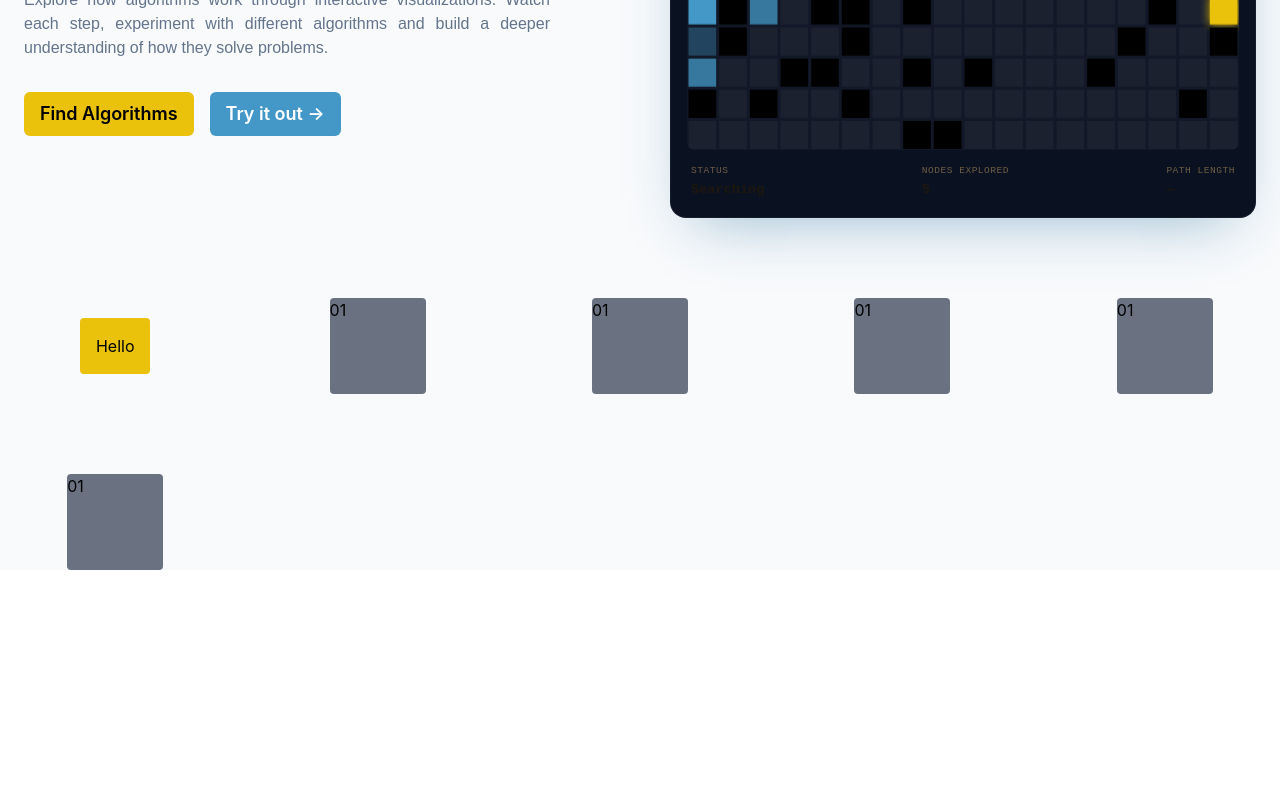
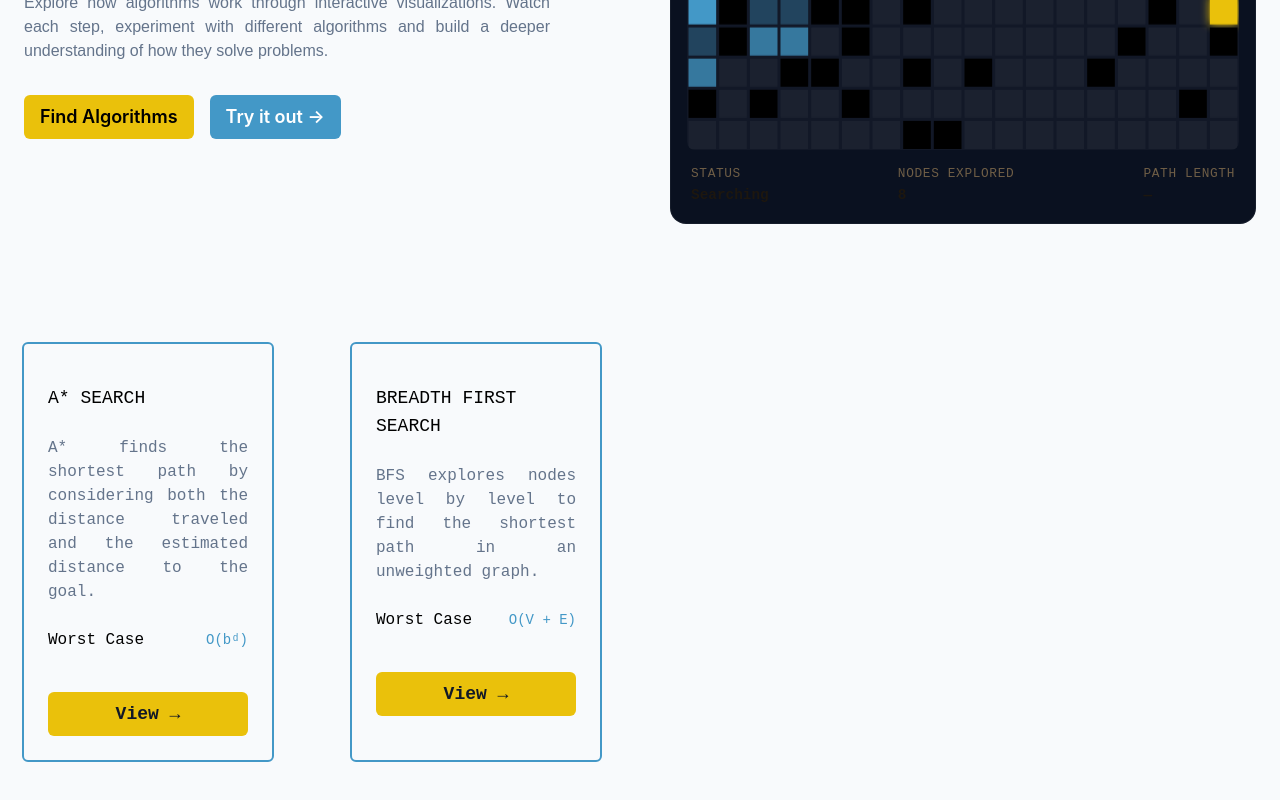
Before and after one commit to ricardo-woo/algorithm-visualizer, a React app in the folder algo-visualizer/: page / in a window 1280 px wide. Shown: the part 322-1122 px from the top of the page. Before the commit the page ends 892 px from the top, so only its background shows below. Built offline with nearby package versions, Linux system fonts and the light colour scheme; the HTML template or start-up script is replaced by a standard one.

Commit message:
feat: integrate CardGrid component into Home page and enhance Button component usage

```diff
--- a/algo-visualizer/src/components/Button.tsx
+++ b/algo-visualizer/src/components/Button.tsx
@@ -3,6 +3,7 @@ interface ButtonProps {
   onClick?: () => void;
   bgcolor?: string;
   txtcolor?: string;
+  width?: React.ReactNode;
 }
 
 export const Button = ({
@@ -10,6 +11,7 @@ export const Button = ({
   onClick,
   bgcolor,
   txtcolor,
+  width,
 }: ButtonProps) => {
   return (
     <button
@@ -19,6 +21,7 @@ export const Button = ({
         rounded-md
         ${bgcolor}
         ${txtcolor}
+        ${width}
         px-4
         py-2
         text-lg
--- a/algo-visualizer/src/components/CardGrid.tsx
+++ b/algo-visualizer/src/components/CardGrid.tsx
@@ -1,14 +1,60 @@
+import { Button } from "./Button";
+
+interface CardItemProps {
+  title?: string;
+  description?: string;
+  worstcase?: string;
+}
+
+const algorithms = [
+  {
+    title: "A* SEARCH",
+    description:
+      "A* finds the shortest path by considering both the distance traveled and the estimated distance to the goal.",
+    worstcase: "O(bᵈ)",
+  },
+  {
+    title: "BREADTH FIRST SEARCH",
+    description:
+      "BFS explores nodes level by level to find the shortest path in an unweighted graph.",
+    worstcase: "O(V + E)",
+  },
+];
+
+const CardItem = ({ title, description, worstcase }: CardItemProps) => {
+  return (
+    <div className="rounded w-full transition-all delay-25 duration-200 ease-in-out hover:scale-105 h-full outline-secondary outline-2 font-tech p-6 dark:text-dark-foreground">
+      <h1 className="mt-4 text-lg">{title}</h1>
+      <p className="text-justify my-6 text-muted dark:text-dark-muted">
+        {description}
+      </p>
+      <div className="flex mb-10 flex-row items-center justify-between">
+        <p>Worst Case</p>
+        <p className="text-secondary text-sm">{worstcase}</p>
+      </div>
+      <Button
+        width="w-full"
+        display="View →"
+        bgcolor="bg-accent"
+        txtcolor="text-foreground"
+      />
+    </div>
+  );
+};
+
 export const CardGrid = () => {
   return (
-    <div className="grid grid-cols-2 place-items-center justify-evenly gap-20 items-center md:grid-cols-5">
-      <div className="rounded w-auto bg-accent p-4">
-        <div>Hello</div>
+    <div className="py-10">
+      <div className="grid grid-cols-1 place-items-center justify-evenly gap-20 items-center sm:grid-cols-2 xl:grid-cols-4">
+        {algorithms.map((algorithm) => (
+          <CardItem
+            key={algorithm.title}
+            title={algorithm.title}
+            description={algorithm.description}
+            worstcase={algorithm.worstcase}
+          />
+        ))}
       </div>
-      <div className="rounded h-24 w-24 bg-gray-500">01</div>
-      <div className="rounded h-24 w-24 bg-gray-500">01</div>
-      <div className="rounded h-24 w-24 bg-gray-500">01</div>
-      <div className="rounded h-24 w-24 bg-gray-500">01</div>
-      <div className="rounded h-24 w-24 bg-gray-500">01</div>
     </div>
   );
 };
--- a/algo-visualizer/src/components/FeaturedViewport.tsx
+++ b/algo-visualizer/src/components/FeaturedViewport.tsx
@@ -86,7 +86,7 @@ export const FeaturedViewport = () => {
   const demo = demos[demoIndex];
 
   return (
-    <div className="rounded-2xl border border-white/5 bg-[#0a1120] dark:bg-[#F5EEDF] p-4 shadow-[0_24px_60px_-24px_rgba(6,87,137,0.4)]">
+    <div className="rounded-2xl border border-white/5 bg-[#0a1120] dark:bg-[#F5EEDF] p-4">
       <div className="mb-3 flex items-center gap-2 px-1">
         <span className="font-tech text-[0.68rem] uppercase tracking-wider text-[#6F5E46]">
           {demo.label}
@@ -105,10 +105,10 @@ export const FeaturedViewport = () => {
       <div className="mt-3.5 flex justify-between px-1 font-tech">
         {demo.hudLabels.map((label, i) => (
           <div key={label} className="flex flex-col gap-0.5">
-            <span className="text-[0.6rem] uppercase tracking-wider text-[#6F5E46]">
+            <span className="text-[0.8rem] uppercase tracking-wider text-[#6F5E46]">
               {label}
             </span>
-            <strong className="text-[0.85rem] font-semibold text-[#1D170F]">
+            <strong className="text-[0.9rem] font-semibold text-[#1D170F]">
               {hud[i]}
             </strong>
           </div>
--- a/algo-visualizer/src/components/Navbar.tsx
+++ b/algo-visualizer/src/components/Navbar.tsx
@@ -30,7 +30,7 @@ export const Navbar = () => {
   const [open, setOpen] = useState(false);
 
   return (
-    <nav className="sticky top-0 z-50 bg-background dark:bg-dark-background backdrop-blur-xs">
+    <nav className="sticky top-0 z-50 bg-background dark:bg-dark-background backdrop-blur-none">
       <div className="mx-auto flex max-w-7xl items-center justify-between px-4 py-4 sm:px-10">
         <a
           href="/"
--- a/algo-visualizer/src/pages/Home.tsx
+++ b/algo-visualizer/src/pages/Home.tsx
@@ -5,8 +5,8 @@ import { Navbar } from "../components/Navbar";
 export function Home() {
   return (
     <>
+      <Navbar />
       <div className="mx-auto w-full max-w-7xl px-4 sm:px-6 lg:px-6">
-        <Navbar />
         <Hero />
         <Card />
       </div>
```
